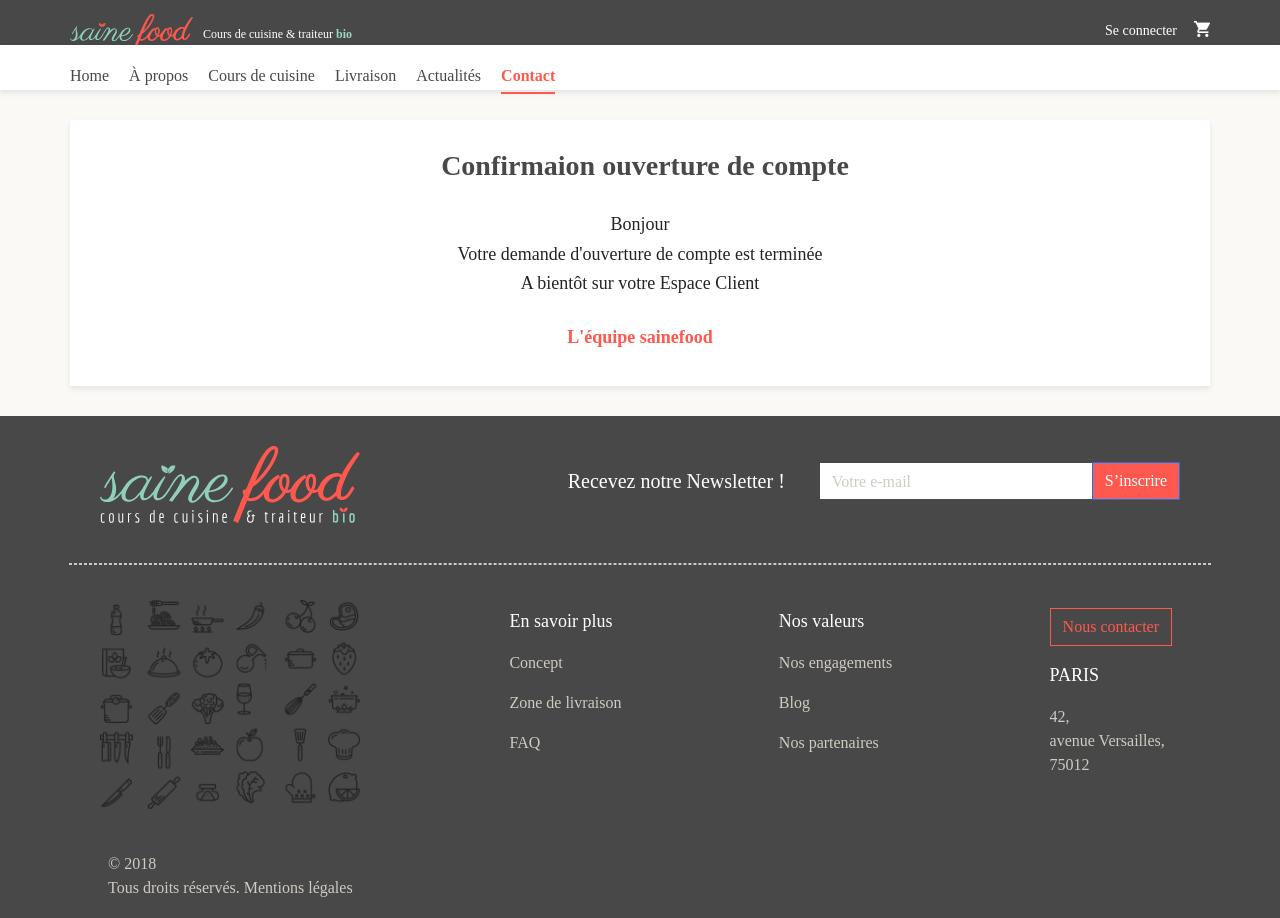
After one commit to Kasrani/sainefood, a PHP site: page /confirmation-ouverture-compte.php in a window 1280 px wide. The commit adds this page. Run offline with PHP 8.4, Linux system fonts and the light colour scheme; some libraries are stand-ins or nearby versions; some web fonts are replaced.

Commit message:
style mail

```diff
--- /dev/null
+++ b/sainefood/confirmation-ouverture-compte.php
@@ -0,0 +1,95 @@
+<!DOCTYPE HTML>
+<html>
+	<head>
+		<title>Saine-Food</title>
+		<meta charset="utf-8" />
+		<meta name="viewport" content="width=device-width, initial-scale=1" />
+		<link rel="stylesheet" href="assets/css/main.css" />
+        <link rel="stylesheet" href="icons/style.css">
+        <link rel="stylesheet" href="https://maxcdn.bootstrapcdn.com/bootstrap/4.0.0/css/bootstrap.min.css" integrity="sha384-Gn5384xqQ1aoWXA+058RXPxPg6fy4IWvTNh0E263XmFcJlSAwiGgFAW/dAiS6JXm" crossorigin="anonymous">
+        <script src='https://www.google.com/recaptcha/api.js'></script>
+	</head>
+	<body class="dd">
+        <div id="header" class="navbar navbar-fixed-top">
+            <div class="container">
+                <div class="d-flex">
+                    <div class="p-2"><img src="images/Logo.svg" alt="Sainefood"></div>
+                    <div class="p-2 baseline">Cours de cuisine & traiteur <b class="green">bio</b></div>
+                </div>
+                <div class="d-flex">
+                    <div class="ml-auto p-2 connecter" data-toggle="modal" data-target="#gridSystemModal"><?php if (isset($_SESSION['user'])){echo "Bonjour ";}else {echo "Se connecter";}?></div>
+                    <a href="account.php" class="user">&nbsp;<?php if (isset($_SESSION['user'])){echo $_SESSION['user'];}   else {echo "";}?></a>
+                    <div class="ml-auto p-2"><span class="icon-panier"></span></div>
+                </div>
+            </div>
+        </div>
+
+        <nav id="nav" class="navbar navbar-fixed-top shadow">
+            <div class="container">
+                <div class="row headerow">
+                    <ul>
+                        <li class=""><a href="index.php">Home</a></li>
+                        <li class=""><a href="a%20propos.php">À propos</a></li>
+                        <li class=""><a href="cours-cuisine.php">Cours de cuisine</a></li>
+                        <li class=""><a href="livraison.php">Livraison</a></li>
+                        <li><a href="*">Actualités</a></li>
+                        <li class="current"><a href="contact.php">Contact</a></li>
+                    </ul>
+                </div>
+            </div>
+        </nav>
+        <div class="container main-content shadow confirmation contact">
+            <div class="content">
+                <h2 class="title-sf-2 semibold">Confirmaion ouverture de compte</h2><br>
+                <h4 class="title-sf-4 text-center">Bonjour</h4>
+                <h4 class="title-sf-4 text-center">Votre demande d'ouverture de compte est terminée</h4>
+                <h4 class="title-sf-4 text-center">A bientôt sur votre Espace Client</h4><br>
+                <h4 class="title-sf-4 text-center semibold red_sf">L'équipe sainefood</h4>
+            </div>
+        </div>
+        <footer>
+            <div class="container">
+                <div class="d-flex justify-content-between">
+                    <div class="logo-2"><img src="images/Logo-2.svg" alt="Sainefood"></div>
+                    <form class="form-inline">
+                        <div class="form-group mb-2">
+                            <label>Recevez notre Newsletter !</label>
+                            <input type="text" class="form-control" id="staticEmail2" value="" placeholder="Votre e-mail">
+                        </div>
+                        <button type="submit" class="btn btn-primary mb-2">S’inscrire</button>
+                    </form>
+                </div>
+            </div>
+            <hr class="separateur">
+            <div class="container">
+                <div class="d-flex justify-content-between">
+                    <div class="icon-footer"><img src="images/icon-footer.png" alt=""></div>
+                    <div class="d-flex flex-column">
+                        <div class="p-2 title-groupe-footer">En savoir plus</div>
+                        <div class="p-2 sous-title-footer">Concept</div>
+                        <div class="p-2 sous-title-footer">Zone de livraison</div>
+                        <div class="p-2 sous-title-footer">FAQ</div>
+                    </div>
+                    <div class="d-flex flex-column">
+                        <div class="p-2 title-groupe-footer">Nos valeurs</div>
+                        <div class="p-2 sous-title-footer">Nos engagements</div>
+                        <div class="p-2 sous-title-footer">Blog</div>
+                        <div class="p-2 sous-title-footer">Nos partenaires</div>
+                    </div>
+                    <div class="d-flex flex-column">
+                        <div class="p-2"><button type="button" class="btn btn-outline-primary btn-footer">Nous contacter</button></div>
+                        <div class="p-2 title-groupe-footer">PARIS</div>
+                        <div class="p-2 sous-title-footer">42,<br>avenue Versailles,<br> 75012</div>
+                    </div>
+                </div>
+                <div class="d-flex p-2 sous-title-footer end-footer">© 2018<br>Tous droits réservés. Mentions légales</div>
+            </div>
+
+        </footer>
+        <script src="assets/js/main.js"></script>
+        <script src="https://code.jquery.com/jquery-3.2.1.slim.min.js" integrity="sha384-KJ3o2DKtIkvYIK3UENzmM7KCkRr/rE9/Qpg6aAZGJwFDMVNA/GpGFF93hXpG5KkN" crossorigin="anonymous"></script>
+<script src="https://cdnjs.cloudflare.com/ajax/libs/popper.js/1.12.9/umd/popper.min.js" integrity="sha384-ApNbgh9B+Y1QKtv3Rn7W3mgPxhU9K/ScQsAP7hUibX39j7fakFPskvXusvfa0b4Q" crossorigin="anonymous"></script>
+<script src="https://maxcdn.bootstrapcdn.com/bootstrap/4.0.0/js/bootstrap.min.js" integrity="sha384-JZR6Spejh4U02d8jOt6vLEHfe/JQGiRRSQQxSfFWpi1MquVdAyjUar5+76PVCmYl" crossorigin="anonymous"></script>
+    </body>
+
+</html>
```
Also changed, not shown: sainefood/create.php (+10 -7 lines).
